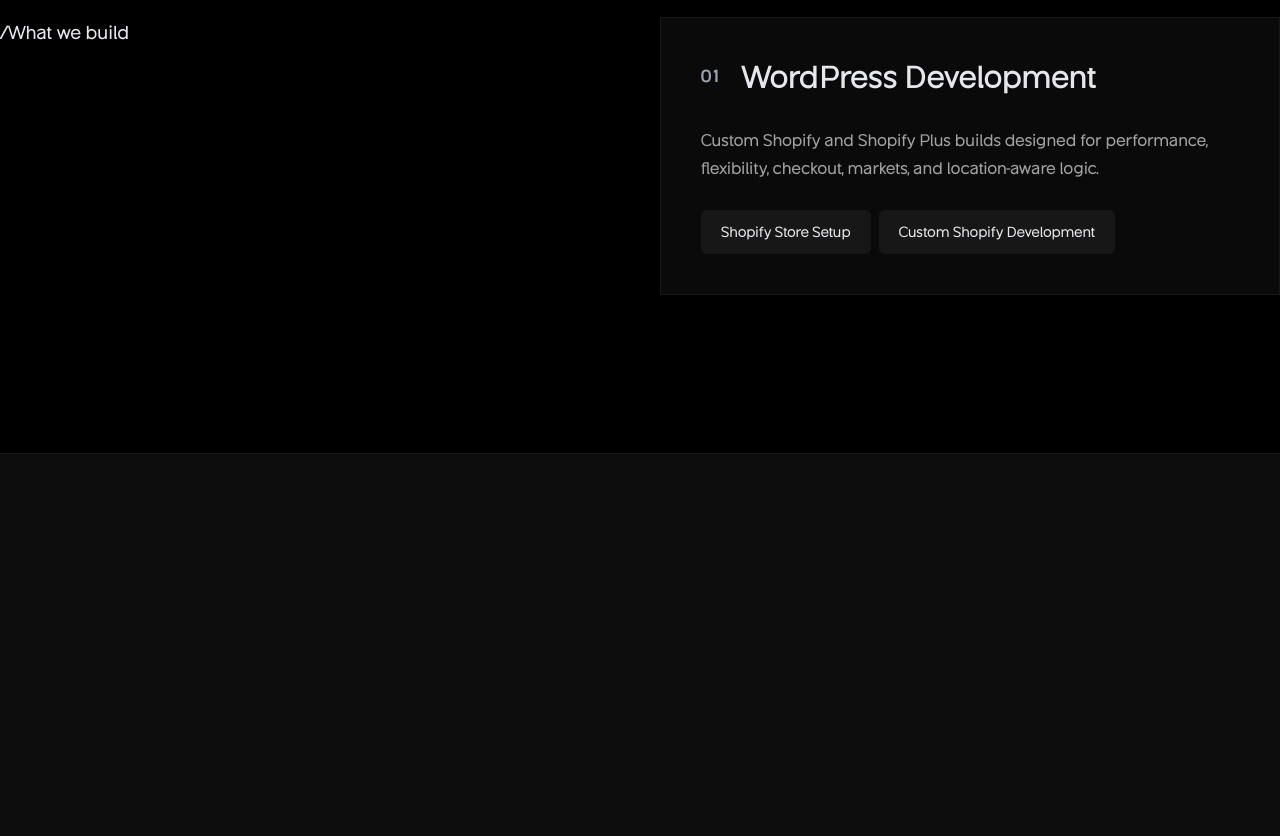
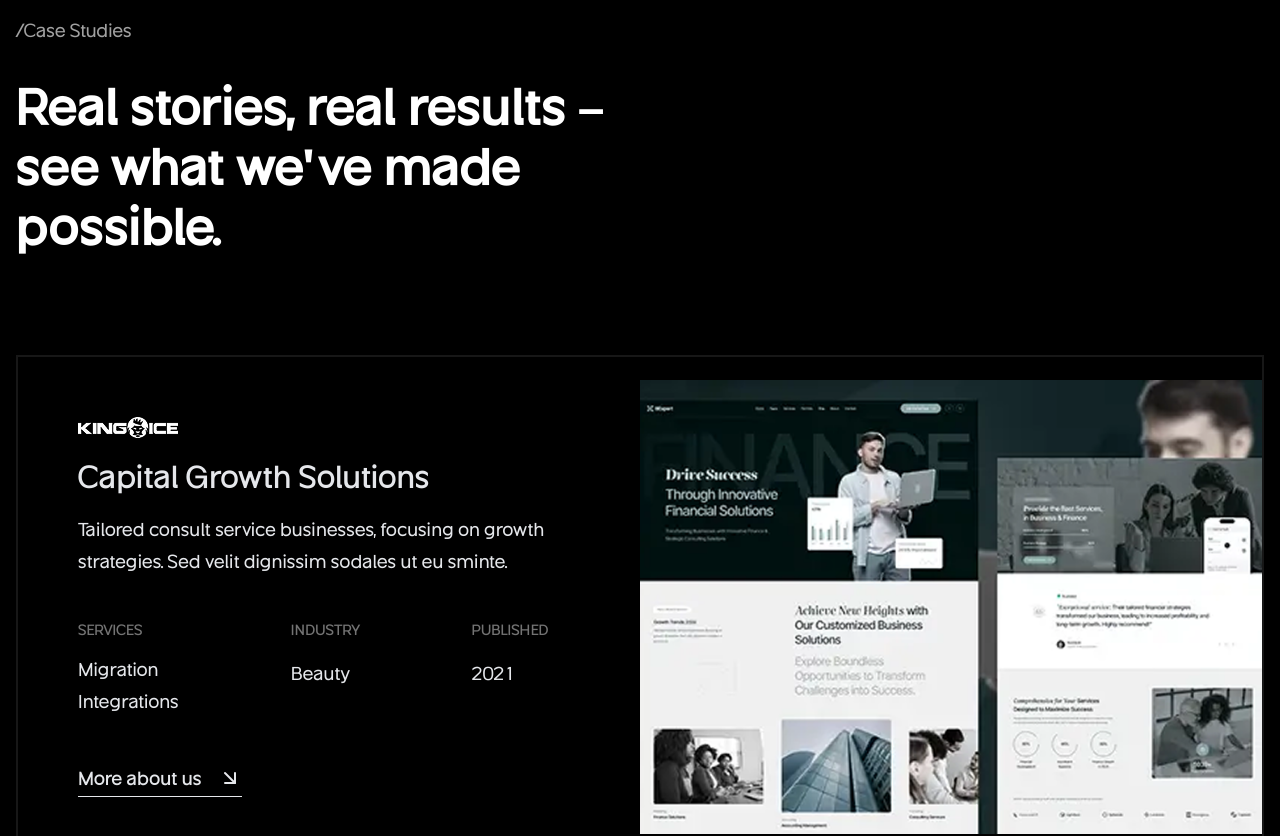
Before and after one commit to sabujhasansarker/vorklye-frontend, a Next.js app: page / in a window 1280 px wide. Shown: the part 1920-2756 px from the top of the page. Built offline with nearby package versions, Linux system fonts and the light colour scheme.

Commit message:
update case studies

```diff
--- a/components/CaseStudies.tsx
+++ b/components/CaseStudies.tsx
@@ -1,51 +1,62 @@
 import { gsap } from "gsap";
 import { ScrollTrigger } from "gsap/ScrollTrigger";
+import { ArrowDownRight, ArrowUpRight } from "lucide-react";
 import React, { useEffect, useRef } from "react";
 
 gsap.registerPlugin(ScrollTrigger);
 
-type Service = {
-  number: string;
+type CaseStudy = {
+  id: number;
   title: string;
   description: string;
-  tags: string[];
+  services: string[];
+  industry: string;
+  published: string;
+  image: string;
 };
 
-const services: Service[] = [
+const caseStudies: CaseStudy[] = [
   {
-    number: "01",
-    title: "WordPress Development",
+    id: 1,
+    title: "Capital Growth Solutions",
     description:
-      "Custom Shopify and Shopify Plus builds designed for performance, flexibility, checkout, markets, and location-aware logic.",
-    tags: ["Shopify Store Setup", "Custom Shopify Development"],
+      "Tailored consult service businesses, focusing on growth strategies. Sed velit dignissim sodales ut eu sminte.",
+    services: ["Migration", "Integrations"],
+    industry: "Beauty",
+    published: "2021",
+    image: "/images/case-studies/1.png",
   },
   {
-    number: "02",
-    title: "WordPress Development 2",
+    id: 2,
+    title: "Rovero Commerce Platform",
     description:
-      "Custom Shopify and Shopify Plus builds designed for performance, flexibility, checkout, markets, and location-aware logic.",
-    tags: ["Shopify Store Setup", "Custom Shopify Development"],
+      "Tailored consult service businesses, focusing on growth strategies. Sed velit dignissim sodales ut eu sminte.",
+    services: ["Migration", "Integrations"],
+    industry: "Fashion",
+    published: "2023",
+    image: "/images/case-studies/1.png",
   },
   {
-    number: "03",
-    title: "WordPress Development 3",
+    id: 3,
+    title: "Rovero Commerce Platform",
     description:
-      "Custom Shopify and Shopify Plus builds designed for performance, flexibility, checkout, markets, and location-aware logic.",
-    tags: ["Shopify Store Setup", "Custom Shopify Development"],
+      "Tailored consult service businesses, focusing on growth strategies. Sed velit dignissim sodales ut eu sminte.",
+    services: ["Migration", "Integrations"],
+    industry: "Fashion",
+    published: "2023",
+    image: "/images/case-studies/1.png",
   },
 ];
 
-const ServiceSection: React.FC = () => {
-  const sectionRef = useRef<HTMLDivElement>(null);
+const CaseStudiesSection: React.FC = () => {
   const containerRef = useRef<HTMLDivElement>(null);
 
   useEffect(() => {
     let ctx = gsap.context(() => {
-      const items = gsap.utils.toArray(".service-item");
-
+      const items = gsap.utils.toArray(".case-studie-item");
       const tl = gsap.timeline({
         scrollTrigger: {
-          trigger: sectionRef.current,
+          trigger: containerRef.current,
           start: "top 50px",
           end: () => `+=${items.length * 100}%`,
           pin: true,
@@ -60,91 +71,125 @@
             item,
             {
               yPercent: 120,
-              opacity: 0,
               ease: "none",
             },
-            `service-${index}`,
+            `card-${index}`,
           ).to(
             items.slice(0, index),
             {
-              opacity: (i) => 1,
+              scale: (i) => 1 - (index - i) * 0.05,
+              opacity: (i) => 1 - (index - i) * 0.25,
               transformOrigin: "top center",
               ease: "none",
             },
-            `service-${index}`,
+            `card-${index}`,
           );
         }
       });
-    }, sectionRef);
+    }, containerRef);
 
     return () => ctx.revert();
   }, []);
 
   return (
-    <section
-      ref={sectionRef}
-      className="py-35 border-b border-neutral-900 bg-black text-white relative"
-    >
-      <div className="container m-auto flex gap-8.75 items-start ">
-        <div className="max-w-156.25 sticky top-0">
-          <p className="text-gray-200 text-lg font-medium leading-8">
-            /What we build
-          </p>
-          <h2 className="section-title mt-7.5 text-4xl font-bold">
-            End-to-end Shopify systems, designed to scale the brand behind the
-            store.
+    <section className="py-35 bg-black border-b border-neutral-900 text-white relative">
+      <div className="container m-auto px-4">
+        <div className="max-w-156.25">
+          <p className="text-neutral-400 text-lg font-medium">/Case Studies</p>
+          <h2 className="text-4xl md:text-5xl font-bold mt-7.5 leading-tight">
+            Real stories, real results – see what we’ve made possible.
           </h2>
         </div>
 
-        {/* CSS Grid কন্টেইনার (এখানে grid ক্লাস ব্যবহার করা হয়েছে) */}
         <div
           ref={containerRef}
-          className="service-items w-full grid grid-cols-1 grid-rows-1 h-full"
+          className="casestudie-container w-full mt-25 relative h-[75vh]"
         >
-          {services.map(({ number, title, description, tags }, index) => {
+          {caseStudies.map((item, index) => {
+            const stepTop = index * 50;
             return (
               <div
-                key={number}
-                // col-start-1 এবং row-start-1 এর কারণে সবগুলো একই জায়গায় একটার ওপর আরেকটা বসবে
-                className="service-item col-start-1 row-start-1 p-10 border border-neutral-900 w-full bg-neutral-950 flex flex-col justify-between overflow-hidden"
+                key={item.id}
+                className="case-studie-item border-2 border-neutral-900 absolute left-0 w-full flex justify-between items-center bg-black overflow-hidden"
                 style={{
-                  transform: `translateY(${index * 100}px)`,
+                  top: `${stepTop}px`,
                   willChange: "transform, opacity",
                   zIndex: index + 1,
                 }}
               >
-                <div>
-                  <div className="flex gap-5 items-center">
-                    <span className="text-gray-400 text-base font-extrabold">
-                      {number}
-                    </span>
-                    <h4 className="text-gray-200 text-3xl font-semibold">
-                      {title}
-                    </h4>
+                <div className="p-15 w-1/2 h-full flex flex-col justify-center">
+                  <img src="images/brand/3.png" className="w-fit" alt="" />
+
+                  {/* ডাইনামিক ডেটা বসানো হয়েছে */}
+                  <h4 className="text-gray-200 text-3xl font-semibold leading-9 my-5">
+                    {item.title}
+                  </h4>
+                  <p className="max-w-123.75 text-gray-200 text-lg font-medium leading-8">
+                    {item.description}
+                  </p>
+
+                  <div className="inline-flex justify-start items-start gap-28 mt-10">
+                    <div className="inline-flex flex-col justify-start items-start gap-3.5">
+                      <div className="text-neutral-500 text-sm font-semibold uppercase leading-6">
+                        Services
+                      </div>
+                      <div className="flex flex-col justify-start items-start gap-1">
+                        {item.services.map((service, sIndex) => (
+                          <div
+                            key={sIndex}
+                            className="text-gray-200 text-lg font-medium leading-7"
+                          >
+                            {service}
+                          </div>
+                        ))}
+                      </div>
+                    </div>
+
+                    <div className="inline-flex flex-col justify-start items-start gap-3.5">
+                      <div className="text-neutral-500 text-sm font-semibold uppercase leading-6">
+                        Industry
+                      </div>
+                      <div className="text-gray-200 text-lg font-medium leading-7 mt-1">
+                        {item.industry}
+                      </div>
+                    </div>
+
+                    <div className="inline-flex flex-col justify-start items-start gap-3.5">
+                      <div className="text-neutral-500 text-sm font-semibold uppercase leading-6">
+                        Published
+                      </div>
+                      <div className="text-gray-200 text-lg font-medium leading-7 mt-1">
+                        {item.published}
+                      </div>
+                    </div>
                   </div>
-                  <p className="max-w-136.25 text-neutral-400 text-base font-medium leading-7 mt-8">
-                    {description}
-                  </p>
+
+                  <a href="#" className="btn-underline mt-12 w-fit">
+                    <span>More about us</span>
+                    <ArrowDownRight />
+                  </a>
                 </div>
-
-                <div className="flex flex-wrap mt-7 gap-2">
-                  {tags.map((tag) => (
-                    <a
-                      key={tag}
-                      href="#"
-                      className="px-5 py-3 bg-neutral-900 text-gray-200 text-sm font-medium rounded-md hover:bg-neutral-800 transition-colors"
-                    >
-                      {tag}
-                    </a>
-                  ))}
+                <div className="w-1/2 overflow-hidden">
+                  <img
+                    src={item.image}
+                    className="w-full h-full object-cover object-center"
+                    alt={item.title}
+                  />
                 </div>
               </div>
             );
           })}
+        </div>
+
+        <div className="m-auto text-center mt-25">
+          <a href="#" className="btn-primary">
+            <span>More works</span>
+            <ArrowUpRight />
+          </a>
         </div>
       </div>
     </section>
   );
 };
 
-export default ServiceSection;
+export default CaseStudiesSection;
--- a/package.json
+++ b/package.json
@@ -8,6 +8,7 @@
     "start": "next start"
   },
   "dependencies": {
+    "@gsap/react": "^2.1.2",
     "gsap": "^3.15.0",
     "lucide-react": "^1.28.0",
     "next": "16.3.0",
```
Also changed, not shown: 1 other file (tests, documents, lock files or other folders).
